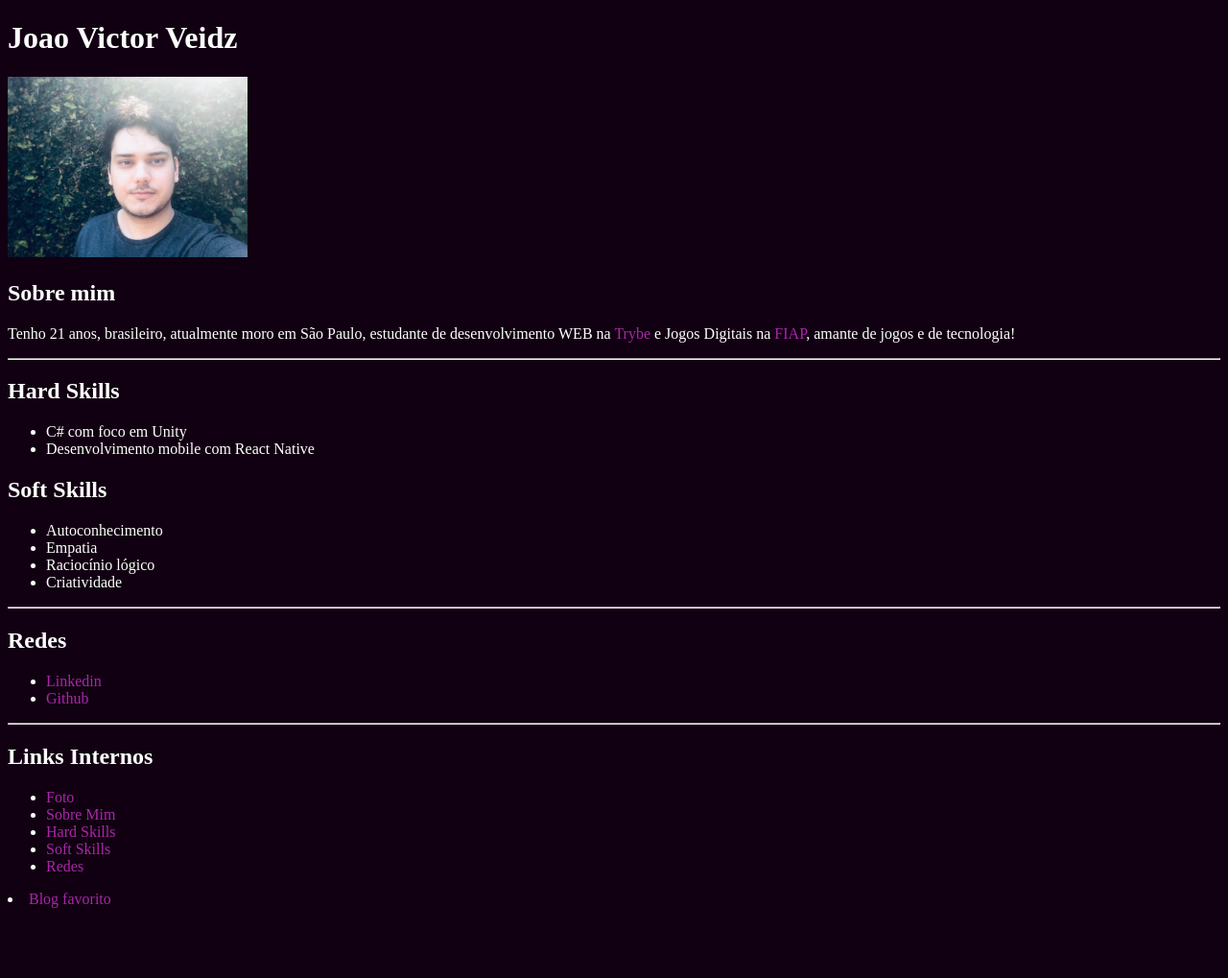
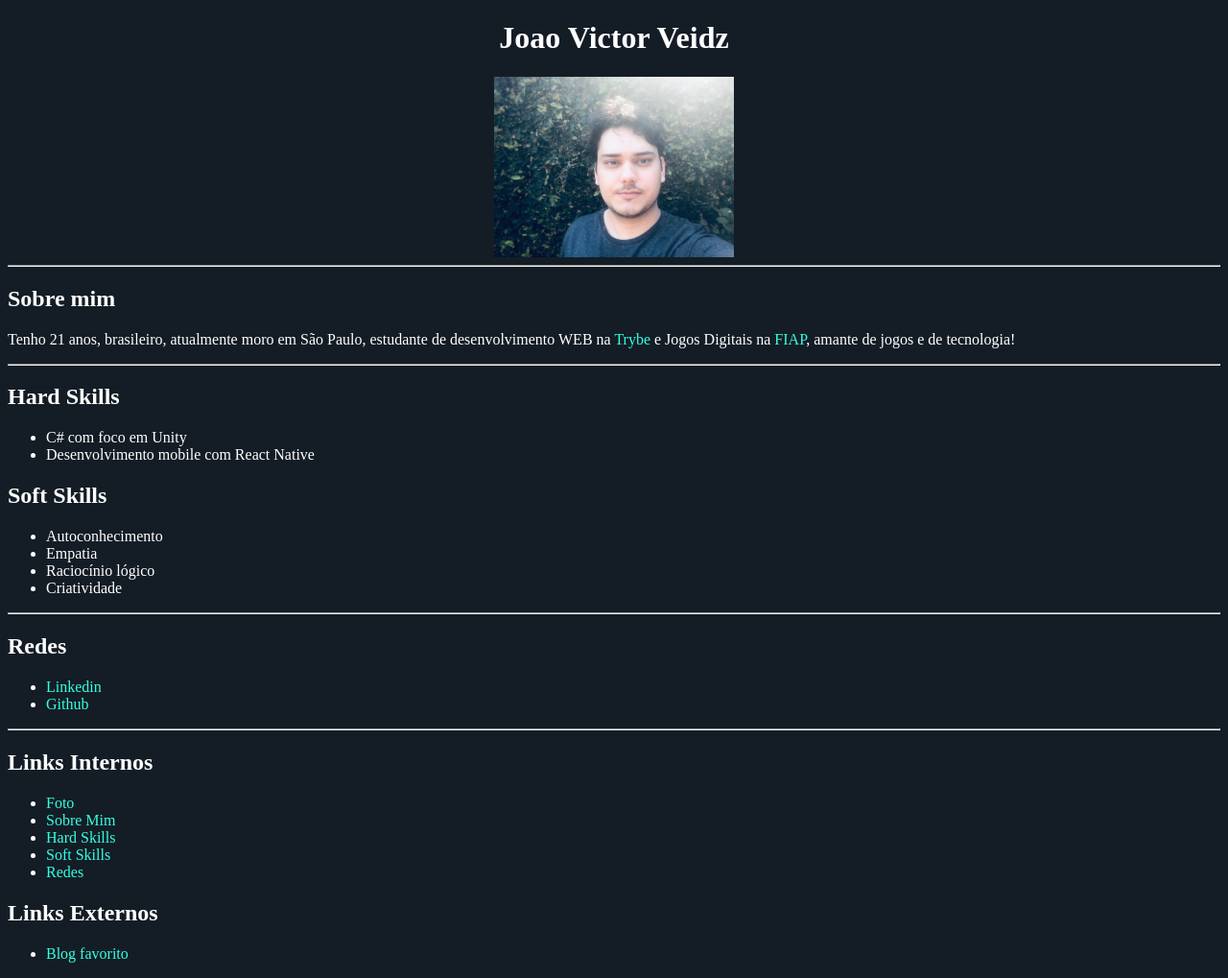
Before and after one commit to Veidz/veidz.github.io, a plain HTML site: page index.html in a window 1280 px wide. Shown: the whole page at 96% size. Before the commit the page ends 954 px from the top, so only its background shows below. Drawn offline with Linux system fonts and the light colour scheme.

Commit message:
Trocando a cor do background e dos links

```diff
--- a/index.html
+++ b/index.html
@@ -9,23 +9,25 @@
 </head>
 <body>
 
-    <h1 class="text">Joao Victor Veidz</h1>
+    <h1 id="title">Joao Victor Veidz</h1>
+    <div class="header">
+        <img id="photo" alt="Foto de perfil" src="./images/profile.jpeg" />
+    </div>
+    <hr>
 
-    <img id="photo" alt="Foto de perfil" src="./images/profile.jpeg" />
-
-    <h2 id="about" class="text">Sobre mim</h2>
-    <p class="Text">
+    <h2 id="about">Sobre mim</h2>
+    <p>
         Tenho 21 anos, brasileiro, atualmente moro em São Paulo, estudante de desenvolvimento WEB na <a target="_blank" href="https://www.betrybe.com" style="text-decoration: none">Trybe</a> e Jogos Digitais na <a target="_blank" href="https://www.fiap.com.br" style="text-decoration: none">FIAP</a>, amante de jogos e de tecnologia!
     </p>
     <hr>
 
-    <h2 id="hard" class="Text">Hard Skills</h2>
+    <h2 id="hard">Hard Skills</h2>
     <ul>
         <li>C# com foco em Unity</li>
         <li>Desenvolvimento mobile com React Native</li>
     </ul>
 
-    <h2 id="soft" class="Text">Soft Skills</h2>
+    <h2 id="soft">Soft Skills</h2>
     <ul>
         <li>Autoconhecimento</li>
         <li>Empatia</li>
@@ -34,14 +36,14 @@
     </ul>
     <hr>
 
-    <h2 id="redes" class="Text">Redes</h2>
+    <h2 id="redes">Redes</h2>
     <ul>
         <li><a target="_blank" href="https://www.linkedin.com/in/veidz/" style="text-decoration: none">Linkedin</a></li>
         <li><a target="_blank" href="https://github.com/veidz" style="text-decoration: none">Github</a></li>
     </ul>
     <hr>
 
-    <h2 class="Text">Links Internos</h2>
+    <h2>Links Internos</h2>
     <ul>
         <li><a target="_blank" href="#photo" style="text-decoration: none">Foto</a></li>
         <li><a target="_blank" href="#about" style="text-decoration: none">Sobre Mim</a></li>
@@ -50,7 +52,11 @@
         <li><a target="_blank" href="#redes" style="text-decoration: none">Redes</a></li>
     </ul>
 
-    <li><a target="_blank" href="https://blog.br.playstation.com" style="text-decoration: none">Blog favorito</a></li>
+    <h2>Links Externos</h2>
+    <ul>
+        <li><a target="_blank" href="https://blog.br.playstation.com" style="text-decoration: none">Blog favorito</a></li>
+    </ul>
+
 
 </body>
 </html>
--- a/styles.css
+++ b/styles.css
@@ -1,25 +1,17 @@
 body {
-    background-color: #110011;
+    background-color: #141d26;
+    color: #fff;
 }
-.text {
-    color: #fff;
+.header {
+    display: flex;
+    justify-content: center;
+}
+#title {
+    text-align: center;
 }
 #photo {
     width: 250px;
 }
-
-p {
-    color: #fff;
+a {
+    color: #34ffe1;
 }
-
-h2 {
-    color: #fff;
-}
-
-li {
-    color: #fff;
-}
-
-a {
-    color: #ab26ab;
-}
```
